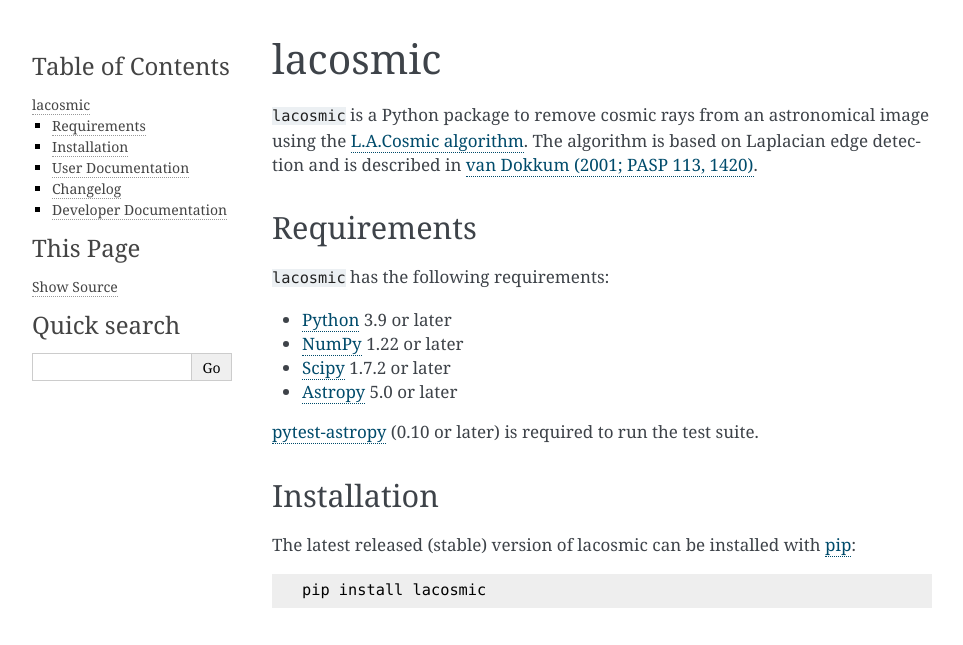
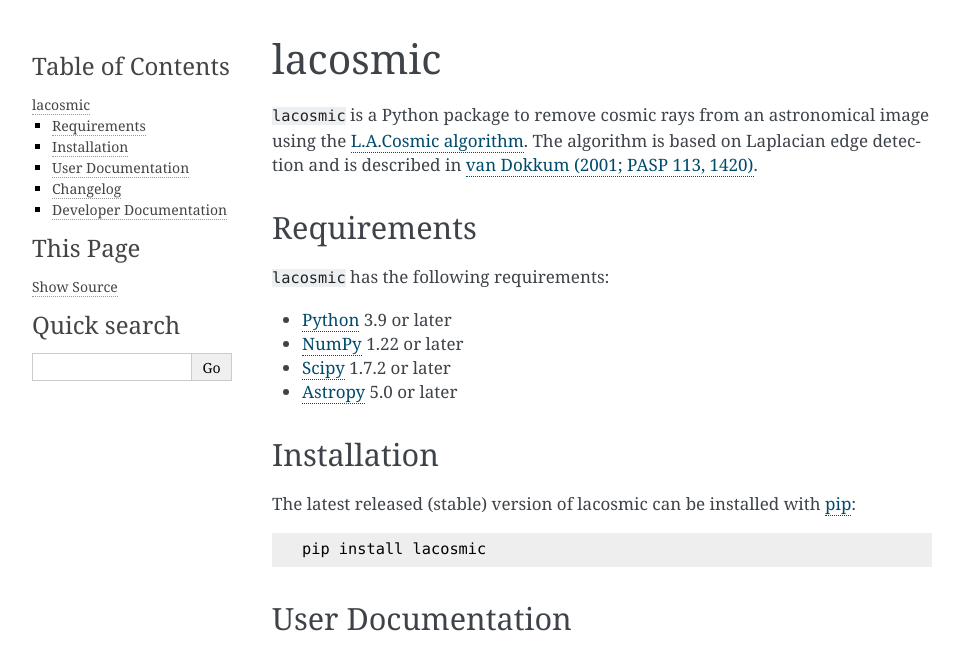
Before and after one commit to larrybradley/lacosmic, a Sphinx documentation site: the page built from docs/index.rst, in a window 1280 px wide, cut to the strip 0-645 px from the top of the page. Shown: the whole strip, without its empty margins (148-1111 px from the left). Built offline with Sphinx 7.4.7, drawn with Linux system fonts in a browser that asks for light colours; the version number could not be read and is left out.

Commit message:
Update documentation

```diff
--- a/docs/index.rst
+++ b/docs/index.rst
@@ -22,9 +22,6 @@
 * `Scipy <https://scipy.org/>`_ 1.7.2 or later
 
 * `Astropy`_ 5.0 or later
-
-`pytest-astropy <https://github.com/astropy/pytest-astropy>`_ (0.10 or
-later) is required to run the test suite.
 
 
 Installation
```
